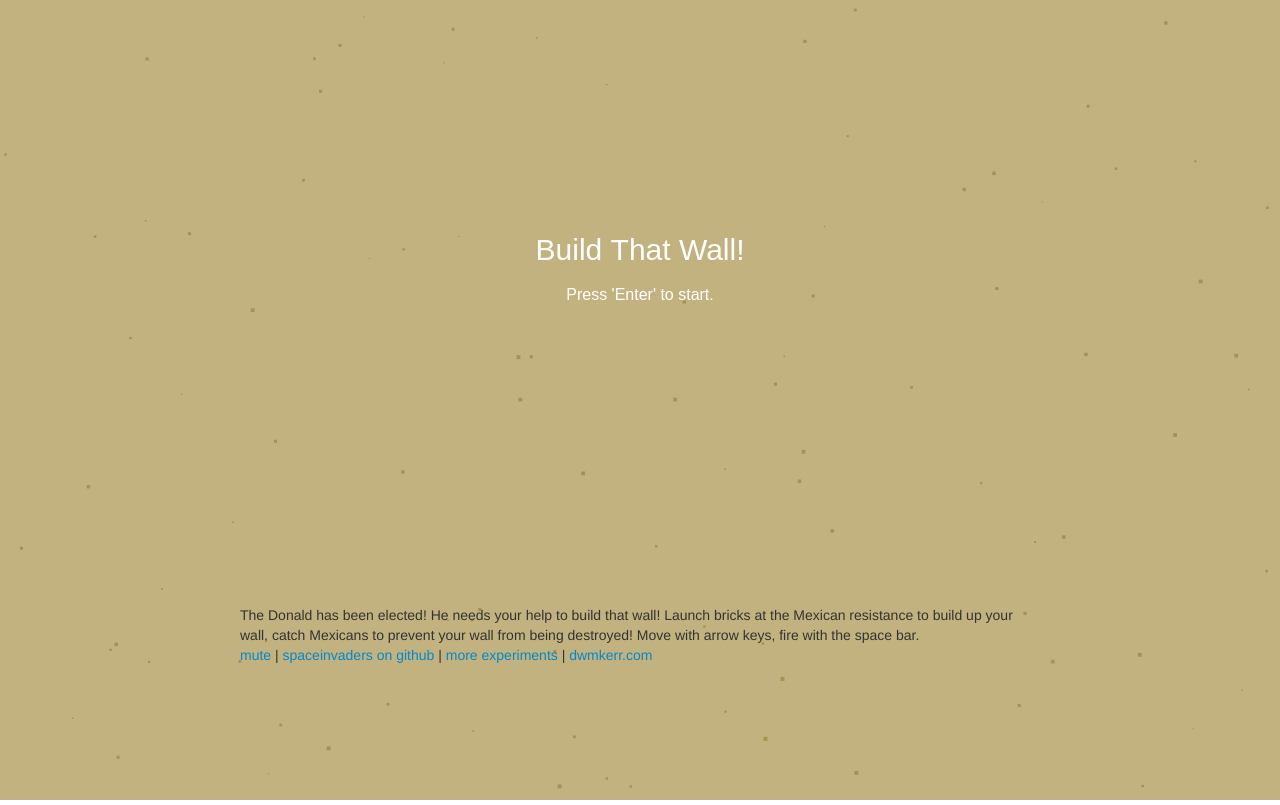
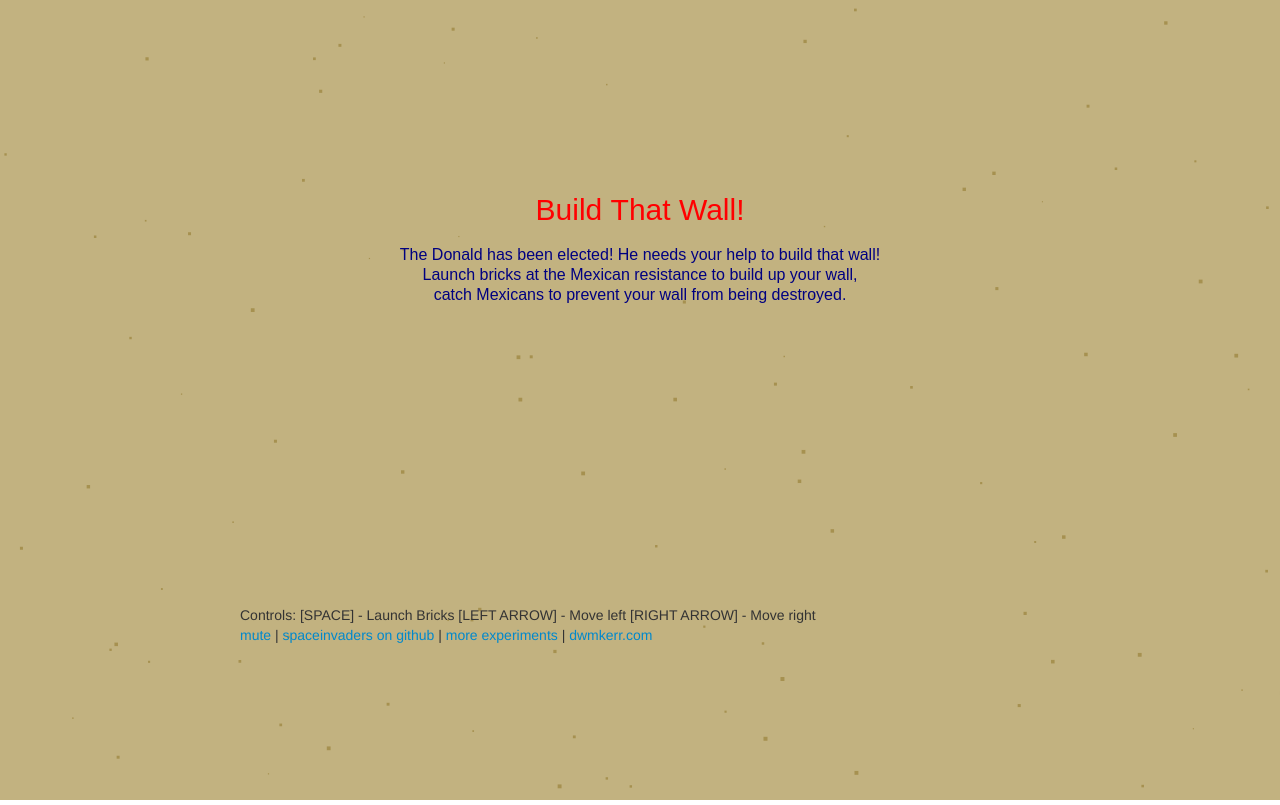
Before and after one commit to dpazj/duckingquackersv2, a plain HTML site: page index.html in a window 1280 px wide. Drawn offline with Linux system fonts and the light colour scheme; no server answers.

Commit message:
Updated start screen

```diff
--- a/index.html
+++ b/index.html
@@ -45,7 +45,7 @@
         <canvas id="gameCanvas"></canvas>
         </div>
         <div id="info">
-            <p>The Donald has been elected! He needs your help to build that wall! Launch bricks at the Mexican resistance to build up your wall, catch Mexicans to prevent your wall from being destroyed! Move with arrow keys, fire with the space bar.</p>
+            <p>Controls:                                           [SPACE] - Launch Bricks [LEFT ARROW] - Move left [RIGHT ARROW] - Move right</p>
             <p><a id="muteLink" href="#" onclick="toggleMute()">mute</a> |
                 <a href="http://github.com/dwmkerr/spaceinvaders">spaceinvaders on github</a> |
                 <a href="http://www.dwmkerr.com/experiments">more experiments</a> | <a href="http://www.dwmkerr.com">dwmkerr.com</a></p>
--- a/js/spaceinvaders.js
+++ b/js/spaceinvaders.js
@@ -244,13 +244,16 @@ WelcomeState.prototype.draw = function(game, dt, ctx) {
     ctx.clearRect(0, 0, game.width, game.height);
 
     ctx.font="30px Arial";
-    ctx.fillStyle = '#ffffff';
+    ctx.fillStyle = '#ff0000';
     ctx.textBaseline="center";
     ctx.textAlign="center";
-    ctx.fillText("Build That Wall!", game.width / 2, game.height/2 - 40);
+    ctx.fillText("Build That Wall!", game.width / 2, game.height/2 - 80);
+
     ctx.font="16px Arial";
-
-    ctx.fillText("Press 'Enter' to start.", game.width / 2, game.height/2);
+    ctx.fillStyle = '#000080';
+    ctx.fillText("The Donald has been elected! He needs your help to build that wall!", game.width / 2, game.height/2 - 40);
+    ctx.fillText("Launch bricks at the Mexican resistance to build up your wall," , game.width / 2, game.height/2 - 20);
+    ctx.fillText("catch Mexicans to prevent your wall from being destroyed." , game.width / 2, game.height/2);
 };
 
 WelcomeState.prototype.keyDown = function(game, keyCode) {
@@ -861,7 +864,7 @@ LevelIntroState.prototype.update = function(game, dt) {
     if(this.countdown < 1) {
         this.countdownMessage = "1";
     }
-    if(this.countdown < 1) {
+    if(this.countdown <= 1) {
         //  Move to the next level, popping this state.
         game.moveToState(new PlayState(game.config, this.level));
     }
```
